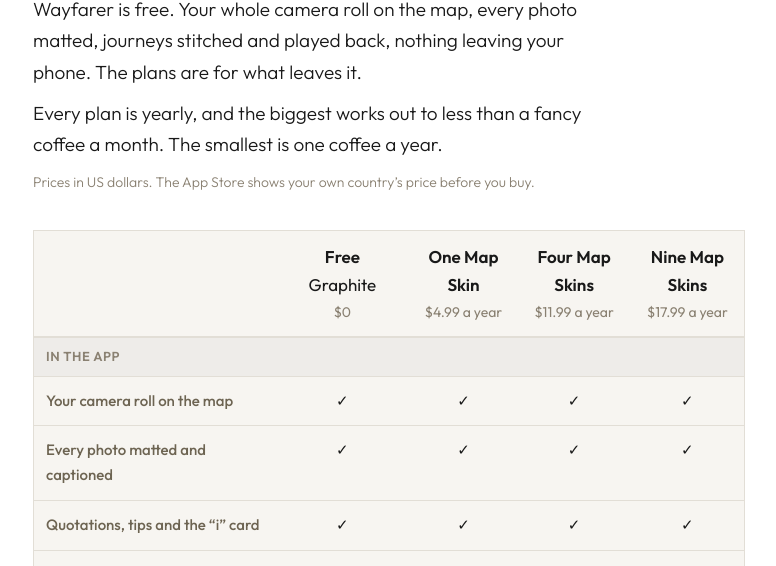
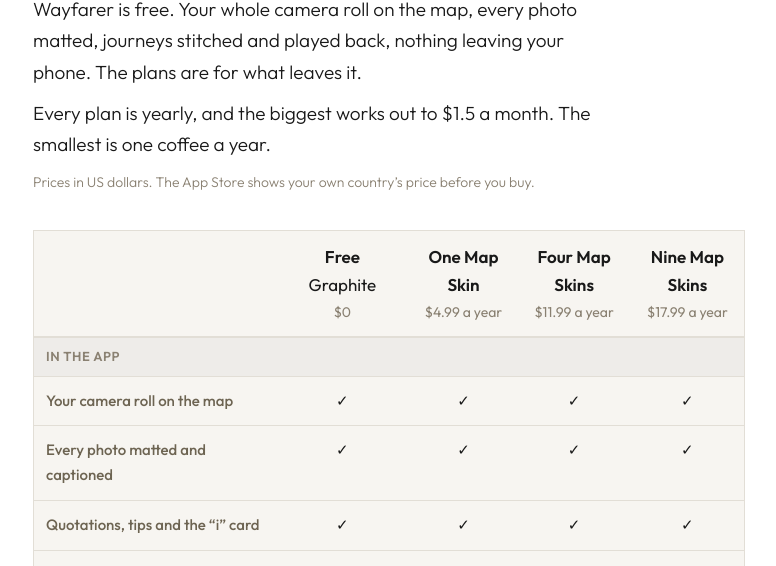
Before and after one commit to nxxxxj/wayfarer-site, a plain HTML site: page pricing.html in a window 1280 px wide. Shown: the part 234-800 px from the top of the page, without its empty margins (251-1027 px from the left). Drawn offline with Linux system fonts and the light colour scheme.

Commit message:
Add files via upload

```diff
--- a/pricing.html
+++ b/pricing.html
@@ -81,7 +81,7 @@
 
   <h1>Pricing</h1>
   <p class="lede">Wayfarer is free. Your whole camera roll on the map, every photo matted, journeys stitched and played back, nothing leaving your phone. The plans are for what leaves it.</p>
-  <p class="lede">Every plan is yearly, and the biggest works out to less than a fancy coffee a month. The smallest is one coffee a year.</p>
+  <p class="lede">Every plan is yearly, and the biggest works out to <span id="pm">—</span> a month. The smallest is one coffee a year.</p>
   <p class="note" id="curNote">The App Store charges in the currency of the country your Apple ID belongs to.</p>
 
   <div class="scroll">
@@ -150,9 +150,15 @@ var WF={"tz":{"Asia/Dubai":"AE","Asia/Kabul":"AF","America/Antigua":"AG","Americ
     try{return new Intl.NumberFormat('en',{style:'currency',currency:cur,currencyDisplay:'narrowSymbol',minimumFractionDigits:(v%1)?2:0,maximumFractionDigits:2}).format(v);}
     catch(e){return cur+' '+v;}
   }
+  function monthly(cur,v){
+    var m=v/12;
+    try{return new Intl.NumberFormat('en',{style:'currency',currency:cur,currencyDisplay:'narrowSymbol',minimumFractionDigits:0,maximumFractionDigits:(m<20)?2:0}).format(m);}
+    catch(e){return cur+' '+Math.round(m*100)/100;}
+  }
   function set(c,known){
     if(SILENT[c]){c='US';known=false;}
     var r=WF.p[c]; if(!r){return;}
+    document.getElementById('pm').textContent=monthly(r[0],r[3]);
     document.getElementById('p0').textContent=money(r[0],0);
     document.getElementById('p1').textContent=money(r[0],r[1]);
     document.getElementById('p4').textContent=money(r[0],r[2]);
```
